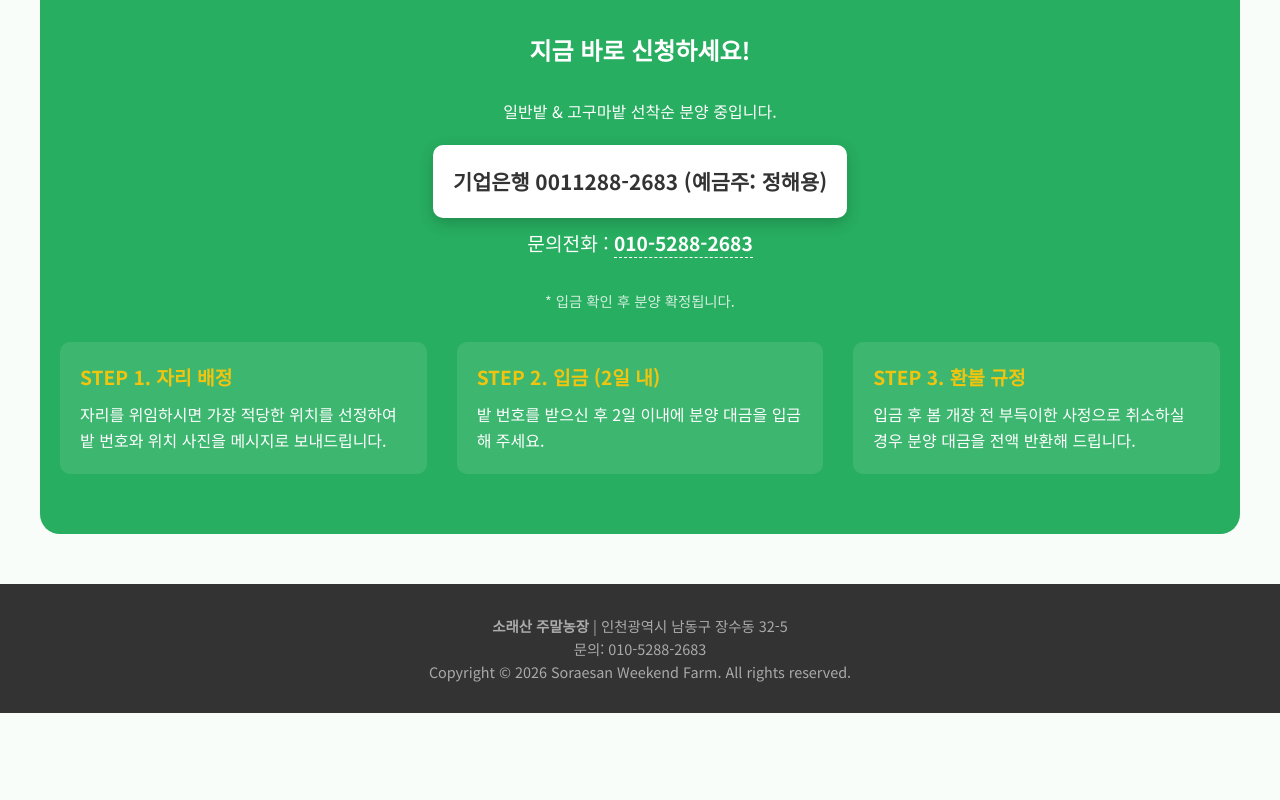
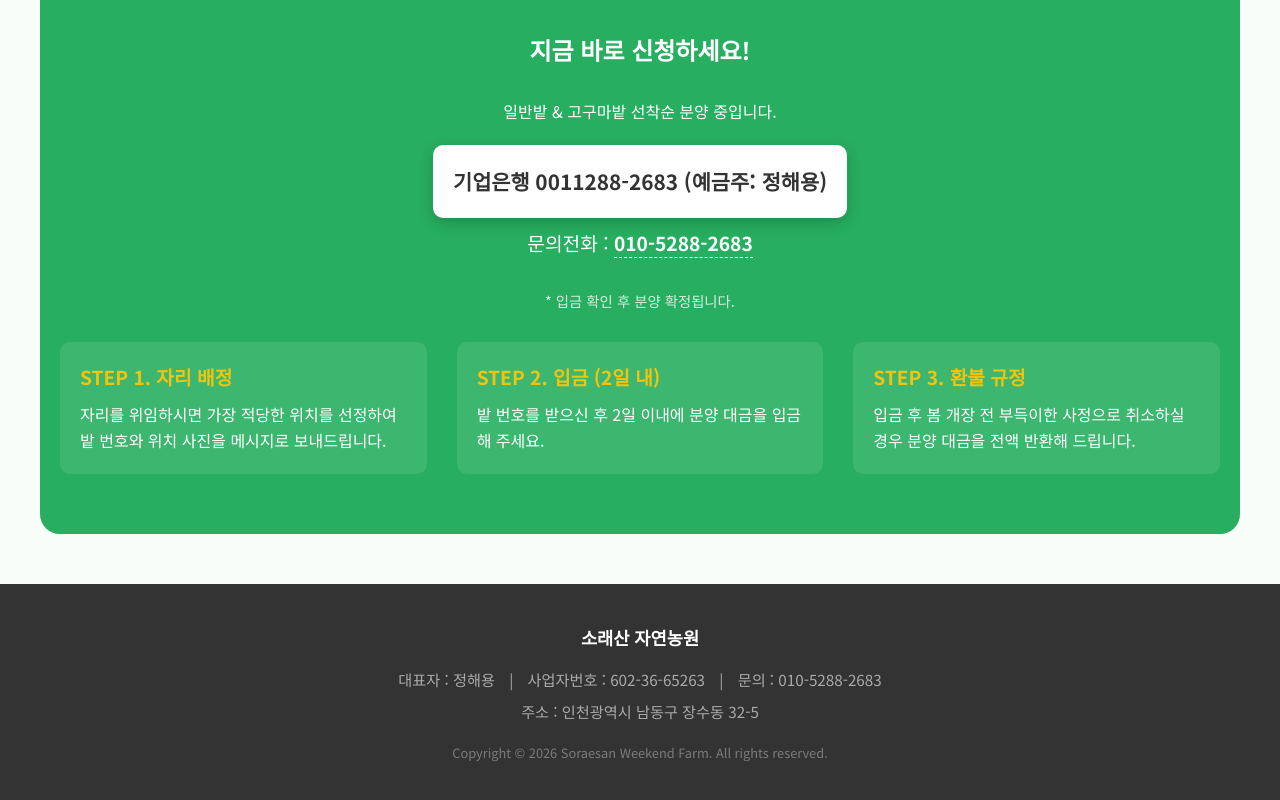
Before and after one commit to soresan/soresan, a plain HTML site: page index.html in a window 1280 px wide. Shown: the part 2862-3662 px from the top of the page. Before the commit the page ends 3575 px from the top, so only its background shows below. Drawn offline with Linux system fonts and the light colour scheme.

Commit message:
Update index.html

```diff
--- a/index.html
+++ b/index.html
@@ -52,7 +52,7 @@
             border: 1px solid rgba(255,255,255,0.3);
         }
         .hero-contact a { color: #fff; display: flex; align-items: center; gap: 10px; }
-        .hero-contact a:hover { color: var(--accent-yellow); }
+        .hero-contact a:hover { color: var(--sweet-inner); }
 
         .hero .btn-cta {
             background-color: var(--primary-green);
@@ -215,8 +215,12 @@
         }
         .floating-call:hover { transform: scale(1.1); background-color: #219150; }
 
-        /* 푸터 */
-        footer { background: #333; color: #aaa; text-align: center; padding: 30px; font-size: 0.9rem; }
+        /* 푸터 (사업자 정보 수정) */
+        footer { background: #333; color: #aaa; text-align: center; padding: 40px 20px; font-size: 0.95rem; }
+        footer .biz-title { color: #fff; font-size: 1.1rem; margin-bottom: 15px; }
+        footer p { margin-bottom: 8px; }
+        footer span { margin: 0 5px; }
+        footer .copyright { margin-top: 20px; font-size: 0.8rem; opacity: 0.6; }
 
         /* 모바일 최적화 */
         @media (max-width: 768px) {
@@ -225,6 +229,10 @@
             .feature-grid { grid-template-columns: 1fr; }
             .special-content { flex-direction: column; text-align: center; }
             .sp-info-grid { justify-content: center; }
+
+            /* 모바일에서 푸터 정보 줄바꿈 처리 */
+            footer span.divider { display: none; }
+            footer span { display: block; margin: 5px 0; }
         }
     </style>
 </head>
@@ -362,9 +370,14 @@
     </section>
 
     <footer>
-        <p><strong>소래산 주말농장</strong> | 인천광역시 남동구 장수동 32-5</p>
-        <p>문의: 010-5288-2683</p>
-        <p>Copyright © 2026 Soraesan Weekend Farm. All rights reserved.</p>
+        <p class="biz-title"><strong>소래산 자연농원</strong></p>
+        <p>
+            <span>대표자 : 정해용</span> <span class="divider">|</span>
+            <span>사업자번호 : 602-36-65263</span> <span class="divider">|</span>
+            <span>문의 : 010-5288-2683</span>
+        </p>
+        <p>주소 : 인천광역시 남동구 장수동 32-5</p>
+        <p class="copyright">Copyright © 2026 Soraesan Weekend Farm. All rights reserved.</p>
     </footer>
 
     <a href="tel:01052882683" class="floating-call" title="전화 문의하기">📞</a>
```
